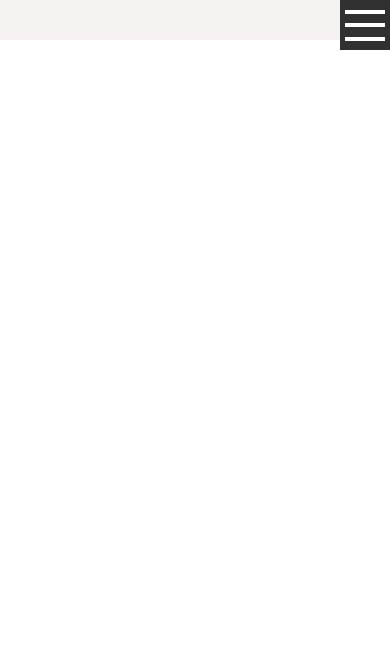
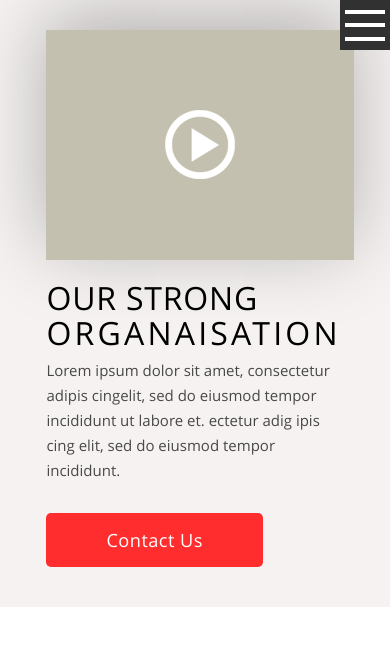
Before and after one commit to webdevtoday/-agnecy-landing-page-main-file, a website: page app/index.html in a window 390 px wide. Drawn offline with Linux system fonts and the light colour scheme.

Commit message:
Make First-screen content part. Done First-screen

```diff
--- a/app/index.html
+++ b/app/index.html
@@ -33,7 +33,14 @@
 						<a href="#" class="link-default main-menu__link">Contact</a>
 					</nav>
 				</div>
-				<div class="first-screen__content"></div>
+				<div class="first-screen__content">
+					<div class="first-screen__headings">
+						<h1 class="first-screen__title">Our strong <span>organaisation</span></h1>
+						<p class="first-screen__description">Lorem ipsum dolor sit amet, consectetur adipis cingelit, sed do eiusmod tempor incididunt ut labore et. ectetur adig ipis cing elit, sed do eiusmod tempor incididunt.</p>
+						<a href="#" class="link-default first-screen__button">Contact Us</a>
+					</div>
+					<div class="first-screen__video video"></div>
+				</div>
 			</div>
 		</div>
 	</div>
--- a/app/scss/main.scss
+++ b/app/scss/main.scss
@@ -4,6 +4,9 @@
 
 
 .wrapper{
+    max-width: 1577px;
+    min-width: 400px;
+    margin: 0 auto;
     &__burger {
         position: fixed;
         right: 0;
@@ -22,8 +25,159 @@
             padding: 20px 2%;
         }
     }
-    &__main-menu{}
-    &__content{}
+
+    &__main-menu {}
+
+    &__content {
+        display: flex;
+        justify-content: space-between;
+        padding: 100px 0;
+
+        @media (max-width: 1400px) {
+            padding: 60px 0;
+        }
+
+        @media (max-width: 1300px) {
+            padding: 45px 0;
+        }
+
+        @include media-breakpoint-down(sm) {
+            padding: 20px 0;
+            flex-direction: column-reverse;
+            align-items: center;
+        }
+
+        @include media-breakpoint-down(xs) {
+            padding: 10px 0;
+        }
+    }
+
+    &__headings {
+        width: 47%;
+        padding: 0 0 10px 0;
+
+        @include media-breakpoint-down(md) {
+            width: 50%;
+        }
+
+        @include media-breakpoint-down(sm) {
+            width: 80%;
+        }
+    }
+
+    &__title {
+        font-size: 60px;
+        line-height: 60px;
+        font-weight: 800;
+        text-transform: uppercase;
+        letter-spacing: 0.025em;
+        color: #000000;
+
+        @media (max-width: 1400px) {
+            font-size: 50px;
+            line-height: 55px;
+        }
+
+        @media (max-width: 1300px) {
+            font-size: 40px;
+            line-height: 45px;
+        }
+
+        @media (max-width: 850px) {
+            font-size: 35px;
+            line-height: 40px;
+        }
+
+        @include media-breakpoint-down(sm) {
+            font-size: 40px;
+            line-height: 45px;
+        }
+
+        @include media-breakpoint-down(xs) {
+            font-size: 32px;
+            line-height: 35px;
+        }
+
+        span {
+            letter-spacing: 0.1em;
+        }
+    }
+
+    &__description {
+        font-size: 16px;
+        line-height: 28px;
+        font-weight: 400;
+        color: #494848;
+        width: 87%;
+        margin: 0 0 40px 0;
+
+        @media (max-width: 1300px) {
+            font-size: 15px;
+            line-height: 25px;
+        }
+
+        @media (max-width: 850px) {
+            font-size: 14px;
+            line-height: 20px;
+            margin: 0 0 30px 0;
+        }
+
+        @include media-breakpoint-down(sm) {
+            font-size: 15px;
+            line-height: 25px;
+            width: 95%;
+        }
+    }
+
+    &__button {
+        display: inline-block;
+        padding: 10px 60px;
+        font-size: 18.2px;
+        line-height: 34px;
+        font-weight: 700;
+        letter-spacing: 0.025em;
+        color: #ffffff;
+        border-radius: 5px;
+        background-color: #ff2d2d;
+    }
+
+    &__video {
+        width: 44%;
+        background-color: #c4c0b0;
+        box-shadow: -2px -14px 73px 0px rgba(0,0,0,0.28);
+        position: relative;
+
+        @include media-breakpoint-down(md) {
+            width: 46%;
+        }
+
+        @include media-breakpoint-down(sm) {
+            width: 80%;
+            height: 280px;
+            margin: 0 0 20px 0;
+        }
+
+        @include media-breakpoint-down(xs) {
+            width: 80%;
+            height: 230px;
+            margin: 0 0 20px 0;
+        }
+
+        &:hover {
+            cursor: pointer;
+        }
+
+        &::before {
+            content: "";
+            display: block;
+            width: 70px;
+            height: 70px;
+            position: absolute;
+            top: calc(50% - 35px);
+            left: calc(50% - 35px);
+            background: url(../images/dest/video_icon.png) no-repeat;
+        }
+    }
 }
 
 .main-menu{
@@ -37,6 +191,7 @@
         right: -150%;
         height: 100%;
         transition: right .5s ease;
+        z-index: 100;
 
         &_active {
             right: 0;
@@ -102,7 +257,7 @@
     width: 50px;
     height: 50px;
     background-color: #313131;
-    z-index: 100;
+    z-index: 200;
 
     @media (max-width: 450px) {
         display: block;
```
Also changed, not shown: app/css/app.min.css, app/images/dest/vedio_icon.png (added), app/images/dest/video_icon.png (added), app/images/src/video_icon.png (added).
